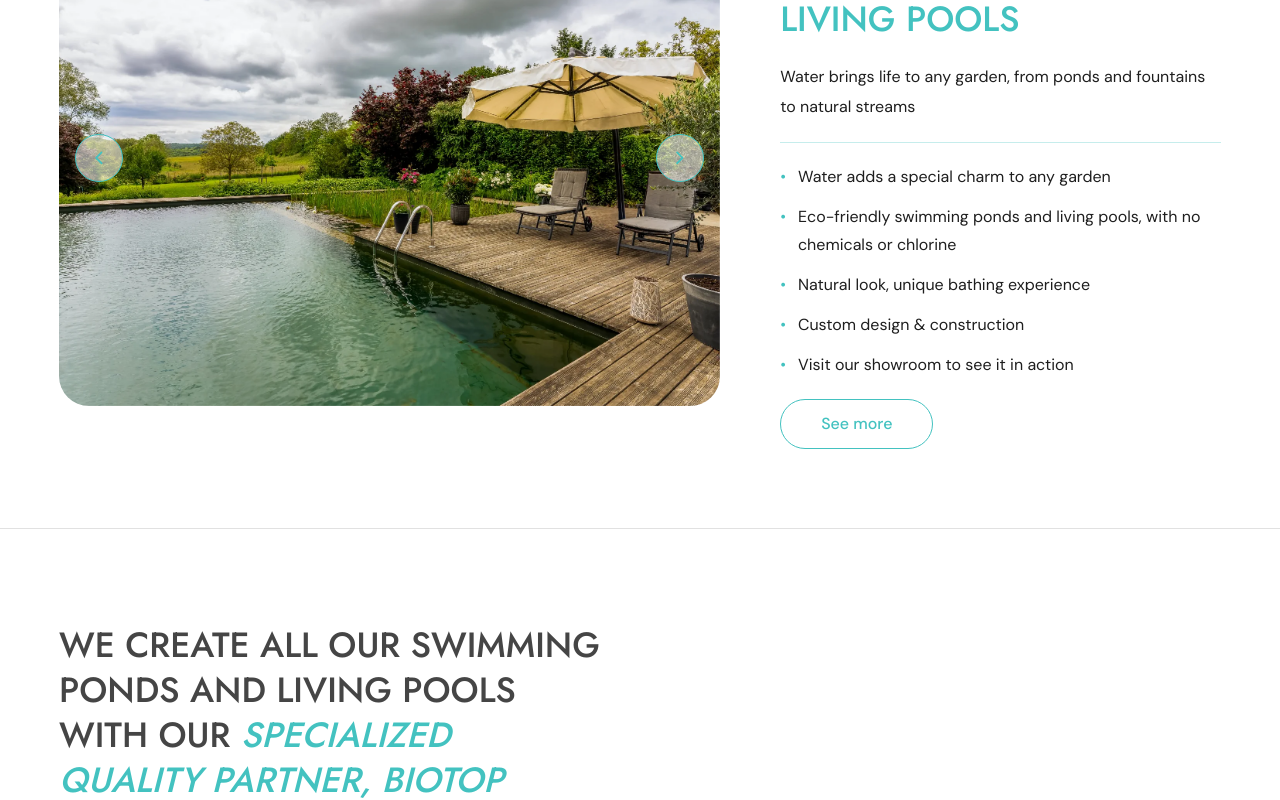
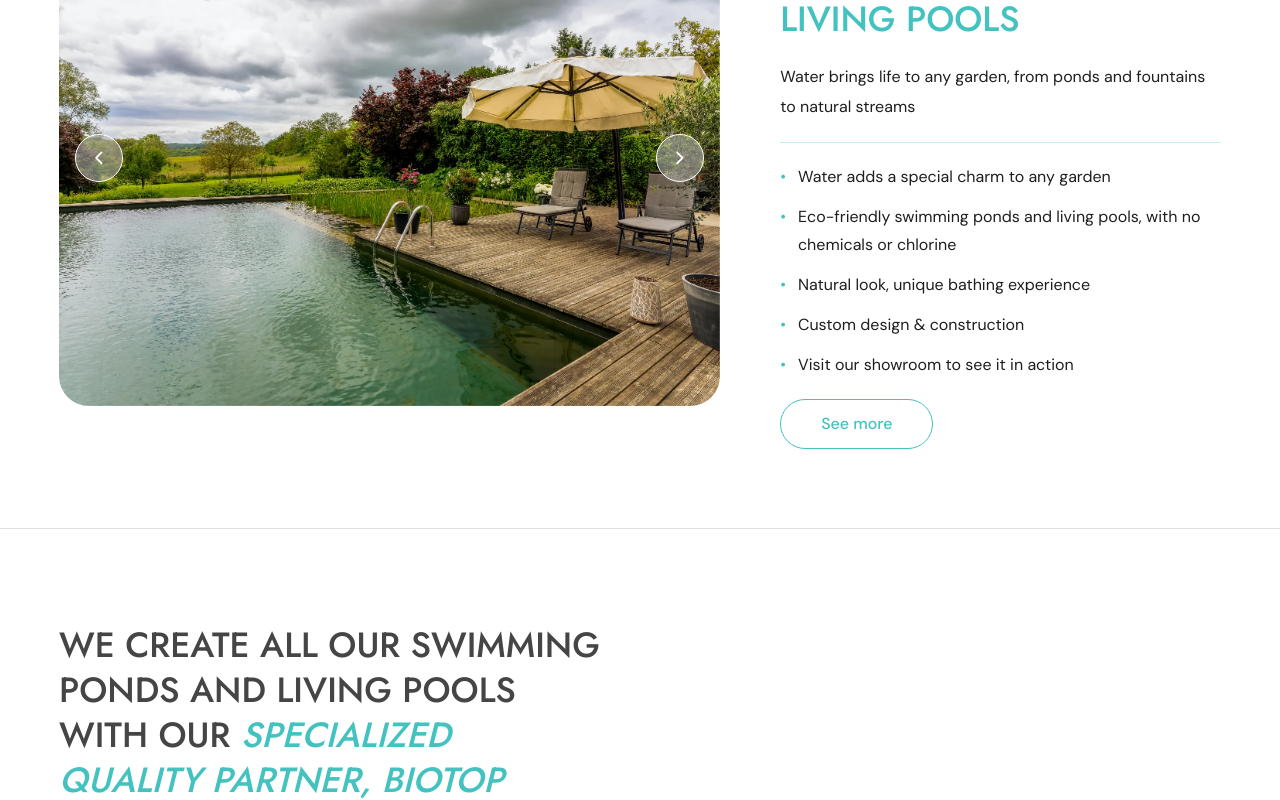
Before and after one commit to mjahid98/noah-lp-trial-1, a React (Vite) app: page /en in a window 1280 px wide. Shown: the part 3100-3900 px from the top of the page. Built offline with nearby package versions, Linux system fonts and the light colour scheme.

Commit message:
ui: uniform grey semi-transparent arrow buttons with white chevron

```diff
--- a/src/components/sections/FeatureSection/FeatureSection.jsx
+++ b/src/components/sections/FeatureSection/FeatureSection.jsx
@@ -55,12 +55,12 @@ export default function FeatureSection({
 
           {images.length > 1 && (
             <>
-              <button className={`${styles.arrow} ${styles.arrowLeft} ${styles[`arrow_${color}`]}`} onClick={prev} aria-label="Previous image">
+              <button className={`${styles.arrow} ${styles.arrowLeft}`} onClick={prev} aria-label="Previous image">
                 <svg width="22" height="22" viewBox="0 0 39 39" fill="none">
                   <path d="M24.0004 28.8001L14.4004 19.2001L24.0004 9.6001" stroke="currentColor" strokeWidth="3.2" strokeLinecap="round" strokeLinejoin="round"/>
                 </svg>
               </button>
-              <button className={`${styles.arrow} ${styles.arrowRight} ${styles[`arrow_${color}`]}`} onClick={next} aria-label="Next image">
+              <button className={`${styles.arrow} ${styles.arrowRight}`} onClick={next} aria-label="Next image">
                 <svg width="22" height="22" viewBox="0 0 39 39" fill="none">
                   <path d="M14.4004 28.8001L24.0004 19.2001L14.4004 9.6001" stroke="currentColor" strokeWidth="3.2" strokeLinecap="round" strokeLinejoin="round"/>
                 </svg>
--- a/src/components/sections/FeatureSection/FeatureSection.module.css
+++ b/src/components/sections/FeatureSection/FeatureSection.module.css
@@ -120,20 +120,17 @@
   justify-content: center;
   z-index: 1;
   border: 1.5px solid currentColor;
-  background: rgba(255, 255, 255, 0.55);
-  transition: background var(--transition-fast), opacity var(--transition-fast);
+  background: rgb(177 177 177 / 55%);
+  color: #ffffff;
+  transition: background var(--transition-fast);
 }
 
 .arrow:hover {
-  background: rgba(255, 255, 255, 0.75);
+  background: rgb(177 177 177 / 75%);
 }
 
 .arrowLeft  { left: var(--space-4); }
 .arrowRight { right: var(--space-4); }
-
-.arrow_teal  { color: var(--color-teal); }
-.arrow_lime  { color: var(--color-lime); }
-.arrow_olive { color: var(--color-olive); }
 
 /* ── Content column — smaller (2/5 = 40%) ── */
 .contentCol {
--- a/src/components/sections/ImageSlider/ImageSlider.module.css
+++ b/src/components/sections/ImageSlider/ImageSlider.module.css
@@ -70,8 +70,8 @@
   position: absolute;
   top: 50%;
   transform: translateY(-50%);
-  background: rgba(255, 255, 255, 0.55);
-  border: 1.5px solid rgba(255, 255, 255, 0.6);
+  background: rgb(177 177 177 / 55%);
+  border: 1.5px solid #ffffff;
   border-radius: 50%;
   width: 48px;
   height: 48px;
@@ -85,7 +85,7 @@
 }
 
 .arrow:hover {
-  background: rgba(255, 255, 255, 0.75);
+  background: rgb(177 177 177 / 75%);
 }
 
 .arrowLeft  { left: var(--space-4); }
```
